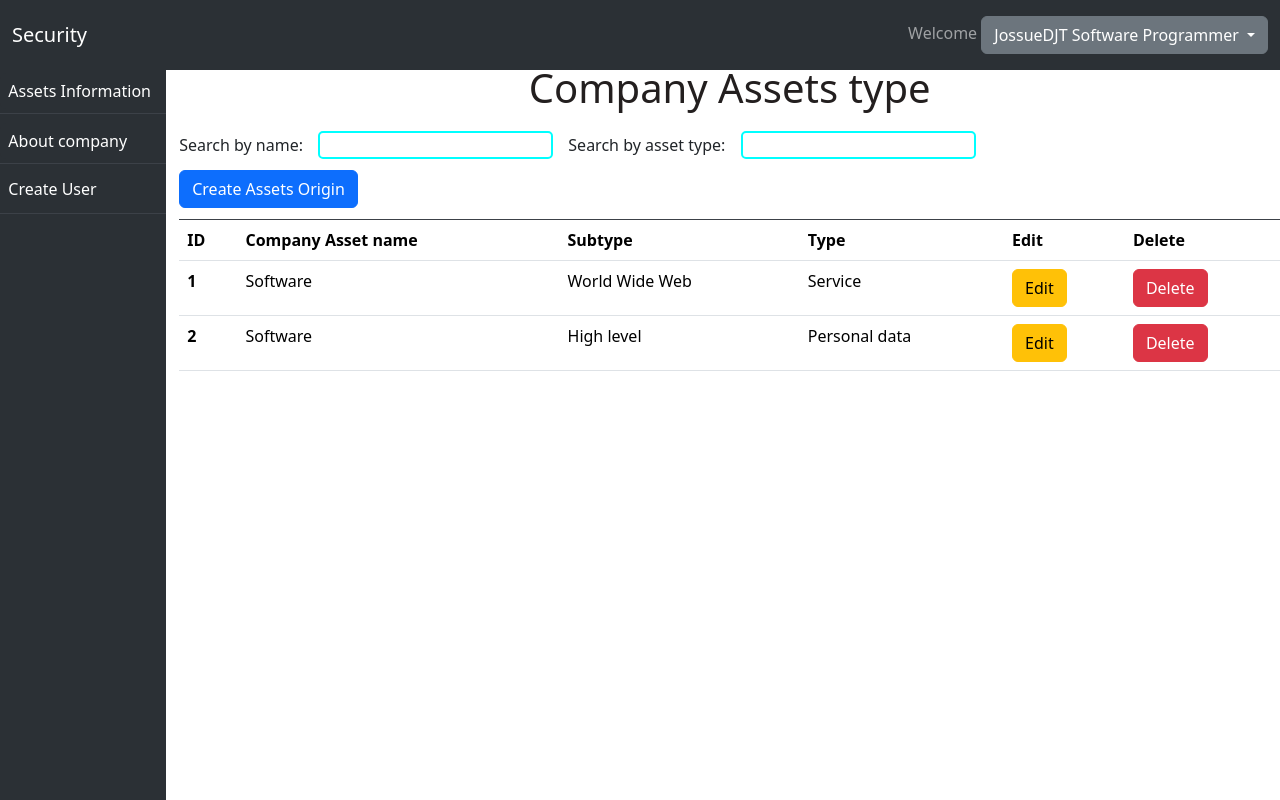
After one commit to JossueJativa/SeguridadDeLaInformacion, a Django app: page /companyassets/companytype/ in a window 1280 px wide. The commit adds this page. Run offline with Django 4.2, Linux system fonts and the light colour scheme; a user stored in the database is signed in; data comes from the database, SQL or seed files in the repository; both versions use the stored data as it was after the commit.

Commit message:
Lista la tabla de muchos a muchos

```diff
--- /dev/null
+++ b/ActivosInformacion/CompanyAssets/templates/companytype.html
@@ -0,0 +1,185 @@
+{% extends 'layoutHome.html' %}
+{% load static %}
+
+{% block body %}
+    <div class="text-title">
+        <h1>Company Assets type</h1>
+    </div>
+
+    <div class="searchType">
+        <label for="inpSearch">Search by name: </label>
+        <input class="box-ingreso" type="search" id="inpSearch">
+
+        <label for="inpSearch">Search by asset type: </label>
+        <input class="box-ingreso" type="search" id="inpSearchAsset"><br>
+
+        <!-- Button trigger modal -->
+        <button type="button" class="btn btn-primary position-button-end" data-bs-toggle="modal" data-bs-target="#staticBackdrop">
+            Create Assets Origin
+        </button>
+
+        <!-- Modal -->
+        <form action="{% url 'Assets:companyType' %}" method="post" enctype="multipart/form-data">
+            {% csrf_token %}
+            <div class="modal fade" id="staticBackdrop" data-bs-backdrop="static" data-bs-keyboard="false" tabindex="-1" aria-labelledby="staticBackdropLabel" aria-hidden="true">
+                <div class="modal-dialog">
+                    <div class="modal-content">
+                        <div class="modal-header">
+                            <h1 class="modal-title fs-5" id="staticBackdropLabel">Create Types Assets company</h1>
+                            <button type="button" class="btn-close" data-bs-dismiss="modal" aria-label="Close"></button>
+                        </div>
+                        <div class="modal-body">
+                            <label for="companyassets">Company assets: </label>
+                            <select class="box-ingreso" name="companyassets" id="companyassets">
+                                {% for dato in companyassets %}
+                                    <option value="{{ dato.id }}">{{ dato.name }}</option>
+                                {% endfor %}
+                            </select><br>
+                            <label for="assettype">Assets type: </label>
+                            <select class="box-ingreso" name="assettype" id="assettype">
+                                {% for dato in types %}
+                                    <option value="{{ dato.id }}">{{ dato.name }}</option>
+                                {% endfor %}
+                            </select><br>
+                            <label for="subtype">Subtype: </label>
+                                <select class="box-ingreso" name="subtype" id="subtype">
+                                    {% for dato in subtypes %}
+                                        <option value="{{ dato.id }}">{{ dato.name }}</option>
+                                    {% endfor %}
+                            </select><br>
+                        </div>
+                        <div class="modal-footer">
+                            <button type="button" class="btn btn-danger" data-bs-dismiss="modal">Close</button>
+                            <button type="submit" class="btn btn-success">Create</button>
+                        </div>
+                    </div>
+                </div>
+            </div>
+        </form>
+    </div>
+
+    <div class="table-responsive">
+        <table class="table" id="searchtable">
+            <thead class="thead-dark">
+                <tr>
+                    <th scope="col">ID</th>
+                    <th scope="col">Company Asset name</th>
+                    <th scope="col">Subtype</th>
+                    <th scope="col">Type</th>
+                    <th scope="col">Edit</th>
+                    <th scope="col">Delete</th>
+                </tr>
+            </thead>
+            <tbody>
+                {% for dato in companytype %}
+                <tr>
+                    <th scope="row">{{ dato.id }}</th>
+                    <td>{{ dato.companyassets.name }}</td>
+                    <td>{{ dato.subtype.name }}</td>
+                    <td>{{ dato.type.name }}</td>
+                    <td>
+                        <button type="button" class="btn btn-warning position-button-end" data-bs-toggle="modal" data-bs-target="#editModal{{ dato.id }}">
+                            Edit
+                        </button>
+                        <form action="{% url 'Assets:editOrigin' %}" method="post">
+                            {% csrf_token %}
+                            <div class="modal fade edit-modal" id="editModal{{ dato.id }}" data-bs-backdrop="static" data-bs-keyboard="false" tabindex="-1" aria-labelledby="editModalLabel{{ dato.id }}" aria-hidden="true">
+                                <div class="modal-dialog">
+                                    <div class="modal-content">
+                                        <div class="modal-header">
+                                            <h1 class="modal-title fs-5" id="staticBackdropLabel">Create Types Assets company</h1>
+                                            <button type="button" class="btn-close" data-bs-dismiss="modal" aria-label="Close"></button>
+                                        </div>
+                                        <div class="modal-body">
+                                            <label for="companyassets">Company assets: </label>
+                                            <select class="box-ingreso" name="companyassets" id="companyassets">
+                                                {% for company in companyassets %}
+                                                    {% if company.id == dato.companyassets.id %}
+                                                        <option value="{{ company.id }}" selected>{{ company.name }}</option>
+                                                    {% else %}
+                                                        <option value="{{ company.id }}">{{ company.name }}</option>
+                                                    {% endif %}
+                                                {% endfor %}
+                                            </select><br>
+                                            <label for="assettype">Assets type: </label>
+                                            <select class="box-ingreso" name="assettype" id="assettype">
+                                                {% for type in types %}
+                                                    {% if type.id == dato.type.id %}
+                                                        <option value="{{ type.id }}" selected>{{ type.name }}</option>
+                                                    {% else %}
+                                                        <option value="{{ type.id }}">{{ type.name }}</option>
+                                                    {% endif %}
+                                                {% endfor %}
+                                            </select><br>
+                                            <label for="subtype">Subtype: </label>
+                                            <select class="box-ingreso" name="subtype" id="subtype">
+                                                {% for subtype in subtypes %}
+                                                    {% if subtype.id == dato.subtype.id %}
+                                                        <option value="{{ subtype.id }}" selected>{{ subtype.name }}</option>
+                                                    {% else %}
+                                                        <option value="{{ subtype.id }}">{{ subtype.name }}</option>
+                                                    {% endif %}
+                                                {% endfor %}
+                                            </select><br>
+                                        </div>
+                                        <div class="modal-footer">
+                                            <button type="button" class="btn btn-danger" data-bs-dismiss="modal">Close</button>
+                                            <button type="submit" class="btn btn-success">Create</button>
+                                        </div>
+                                    </div>
+                                </div>
+                            </div>
+                        </form>
+                    </td>
+                    <td>
+                        <form action="{% url 'Assets:deleteOrigin' dato.id %}" method="post">
+                            {% csrf_token %}
+                            <input type="submit" value="Delete" class="btn btn-danger">
+                        </form>
+                    </td>
+                </tr>
+                {% endfor %}
+            </tbody>
+        </table>
+    </div>
+
+    <script>
+        document.addEventListener('DOMContentLoaded', function () {
+            function populateSubtypes() {
+                const assetTypeDropdown = document.getElementById('assettype');
+                const subtypeDropdown = document.getElementById('subtype');
+                const assetTypeId = assetTypeDropdown.value;
+
+                // Make an AJAX request
+                fetch(`/companyassets/get_subtypes/?asset_type_id=${assetTypeId}`)
+                    .then(response => response.json())
+                    .then(data => {
+                        // Clear previous options
+                        subtypeDropdown.innerHTML = '';
+
+                        // Add new options
+                        data.forEach(subtype => {
+                            const option = document.createElement('option');
+                            option.value = subtype.id;
+                            option.textContent = subtype.name;
+                            subtypeDropdown.appendChild(option);
+                        });
+                    })
+                    .catch(error => console.error('Error:', error));
+            }
+
+            // Trigger the initial population
+            populateSubtypes();
+
+            // Trigger the population when the asset type changes
+            const assetTypeDropdown = document.getElementById('assettype');
+            assetTypeDropdown.addEventListener('change', populateSubtypes);
+
+            // Trigger the population when the modal is shown
+            const editModals = document.querySelectorAll('.edit-modal');
+            editModals.forEach(modal => {
+                modal.addEventListener('shown.bs.modal', populateSubtypes);
+            });
+        });
+    </script>
+{% endblock %}
--- a/ActivosInformacion/CompanyAssets/urls.py
+++ b/ActivosInformacion/CompanyAssets/urls.py
@@ -10,4 +10,6 @@ urlpatterns = [
     path("origin/", views.origin, name="origin"),
     path("editOrigin/", views.editOrigin, name="editOrigin"),
     path("deleteOrigin/<int:id>", views.deleteOrigin, name="deleteOrigin"),
+    path("companytype/", views.companyType, name="companyType"),
+    path('get_subtypes/', views.get_subtypes, name='get_subtypes'),
 ]
--- a/ActivosInformacion/CompanyAssets/views.py
+++ b/ActivosInformacion/CompanyAssets/views.py
@@ -1,7 +1,10 @@
 from audioop import reverse
 from django.http import HttpResponseRedirect
 from django.shortcuts import render
-from CompanyAssets.models import Origin, CompanyAssets
+from CompanyAssets.models import Origin, CompanyAssets, CompanyAssetsTypes
+from InitialPage.models import TypesActives, SubtypesActives
+
+from django.http import JsonResponse
 
 # Create your views here.
 def companyassets(request):
@@ -144,3 +147,92 @@ def deleteOrigin(request, id):
         })
     else:
         return HttpResponseRedirect(reverse("user:login"))
+
+def companyType(request):
+    if request.user.is_authenticated:
+        if request.method =="POST":
+            companyassets = request.POST.get("companyassets")
+            assettype = request.POST.get("assettype")
+            subtype = request.POST.get("subtype")
+
+            companyassets = CompanyAssets.objects.get(pk=companyassets)
+            assettype = TypesActives.objects.get(pk=assettype)
+            subtype = SubtypesActives.objects.get(pk=subtype)
+
+            companytype = CompanyAssetsTypes(
+                companyassets=companyassets,
+                type=assettype,
+                subtype=subtype
+            )
+            companytype.save()
+
+            companytype = CompanyAssetsTypes.objects.all()
+            companyassets = CompanyAssets.objects.all()
+            types = TypesActives.objects.all()
+            subtypes = SubtypesActives.objects.all()
+            return render(request, "companytype.html",{
+                "companytype": companytype,
+                "companyassets": companyassets,
+                "types": types,
+                "subtypes": subtypes
+            })
+        else:
+            companytype = CompanyAssetsTypes.objects.all()
+            companyassets = CompanyAssets.objects.all()
+            types = TypesActives.objects.all()
+            subtypes = SubtypesActives.objects.all()
+            return render(request, "companytype.html",{
+                "companytype": companytype,
+                "companyassets": companyassets,
+                "types": types,
+                "subtypes": subtypes
+            })
+    else:
+        return HttpResponseRedirect(reverse("user:login"))
+
+def editcompanyType(request):
+    if request.user.is_authenticated:
+        if request.method =="POST":
+            id = request.POST.get("id")
+            companyassets = request.POST.get("companyassets")
+            assettype = request.POST.get("assettype")
+            subtype = request.POST.get("subtype")
+
+            companyassets = CompanyAssets.objects.get(pk=companyassets)
+            assettype = TypesActives.objects.get(pk=assettype)
+            subtype = SubtypesActives.objects.get(pk=subtype)
+
+            companytype = CompanyAssetsTypes.objects.get(pk=id)
+            companytype.companyassets = companyassets
+            companytype.type = assettype
+            companytype.subtype = subtype
+            companytype.save()
+
+            companytype = CompanyAssetsTypes.objects.all()
+            companyassets = CompanyAssets.objects.all()
+            types = TypesActives.objects.all()
+            subtypes = SubtypesActives.objects.all()
+            return render(request, "companytype.html",{
+                "companytype": companytype,
+                "companyassets": companyassets,
+                "types": types,
+                "subtypes": subtypes
+            })
+        else:
+            companytype = CompanyAssetsTypes.objects.all()
+            companyassets = CompanyAssets.objects.all()
+            types = TypesActives.objects.all()
+            subtypes = SubtypesActives.objects.all()
+            return render(request, "companytype.html",{
+                "companytype": companytype,
+                "companyassets": companyassets,
+                "types": types,
+                "subtypes": subtypes
+            })
+    else:
+        return HttpResponseRedirect(reverse("user:login"))
+
+def get_subtypes(request):
+    asset_type_id = request.GET.get('asset_type_id')
+    subtypes = SubtypesActives.objects.filter(typeActive=asset_type_id).values('id', 'name')
+    return JsonResponse(list(subtypes), safe=False)
--- a/ActivosInformacion/InitialPage/templates/layoutHome.html
+++ b/ActivosInformacion/InitialPage/templates/layoutHome.html
@@ -55,8 +55,9 @@
                         About company
                     </button>
                     <ul class="dropdown-menu">
+                        <li><a class="dropdown-item" href="{% url 'Assets:origin' %}">Origin</a></li>
                         <li><a class="dropdown-item" href="{% url 'Assets:companyassets' %}">Company Assets</a></li>
-                        <li><a class="dropdown-item" href="{% url 'Assets:origin' %}">Origin</a></li>
+                        <li><a class="dropdown-item" href="{% url 'Assets:companyType' %}">Assets types Company</a></li>
                     </ul>
                 </div>
             </div>
--- a/ActivosInformacion/InitialPage/templates/program/typesActives.html
+++ b/ActivosInformacion/InitialPage/templates/program/typesActives.html
@@ -64,7 +64,7 @@
                         </button>
                         <form action="{% url 'home:editsTypesActives' %}" method="post">
                             {% csrf_token %}
-                            <div class="modal fade" id="editModal" data-bs-backdrop="static" data-bs-keyboard="false" tabindex="-1" aria-labelledby="editModalLabel{{ dato.id }}" aria-hidden="true">
+                            <div class="modal fade" id="editModal{{ dato.id }}" data-bs-backdrop="static" data-bs-keyboard="false" tabindex="-1" aria-labelledby="editModalLabel{{ dato.id }}" aria-hidden="true">
                                 <div class="modal-dialog">
                                     <div class="modal-content">
                                         <div class="modal-header">
```
Also changed, not shown: ActivosInformacion/db.sqlite3.
